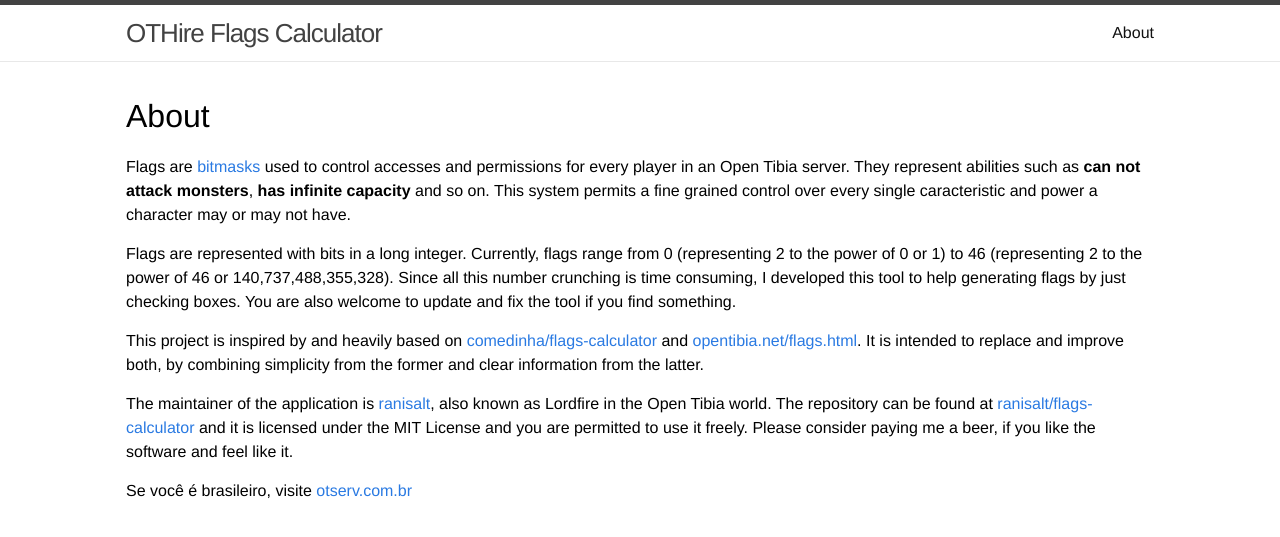
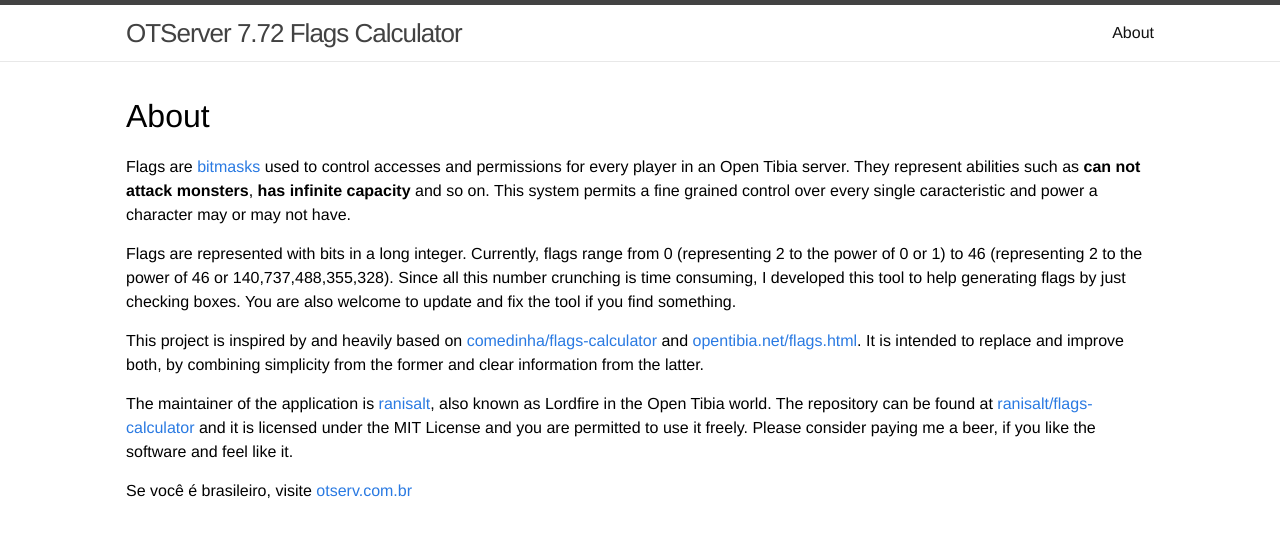
Before and after one commit to diegorodriguesvieira/otserv-7.72-flags-calculator, a Jekyll site: the page built from about.md, in a window 1280 px wide. Shown: the top 537 px of the page. Built offline with Jekyll 4.4.1, drawn with Linux system fonts in a browser that asks for light colours.

Commit message:
Change project name

```diff
--- a/_config.yml
+++ b/_config.yml
@@ -1,5 +1,5 @@
 # Site settings
-title: OTHire Flags Calculator
+title: OTServer 7.72 Flags Calculator
 email: diegorodrigues92@gmail.com
 description: > # this means to ignore newlines until "baseurl:"
   OTHire Flags Calculator is an automatic calculator for OTHire Open Tibia server
```
